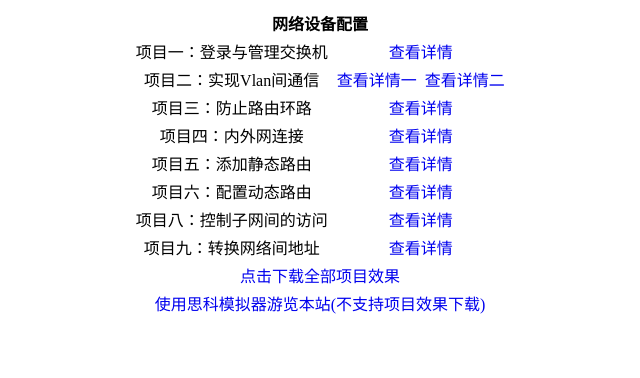
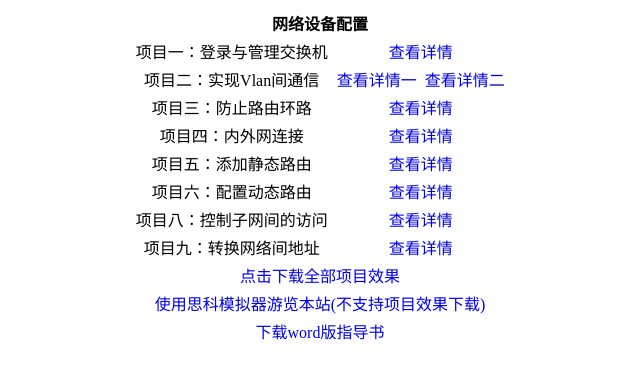
Before and after one commit to boxue8/524524.tk, a plain HTML site: page index.html in a window 1280 px wide. Shown: the whole page, without its empty margins (320-960 px from the left). Drawn offline with Linux system fonts and the light colour scheme.

Commit message:
Add files via upload

```diff
--- a/index.html
+++ b/index.html
@@ -53,6 +53,9 @@
 				<tr>
 					<td colspan="2"><a href="network.pkt">使用思科模拟器游览本站(不支持项目效果下载)</a></td>
 				</tr>
+				<tr>
+					<td colspan="2"><a href="network-word.zip">下载word版指导书</a></td>
+				</tr>
 			</table>
 		</div>
 	</body>
```
Also changed, not shown: 1 other file.
